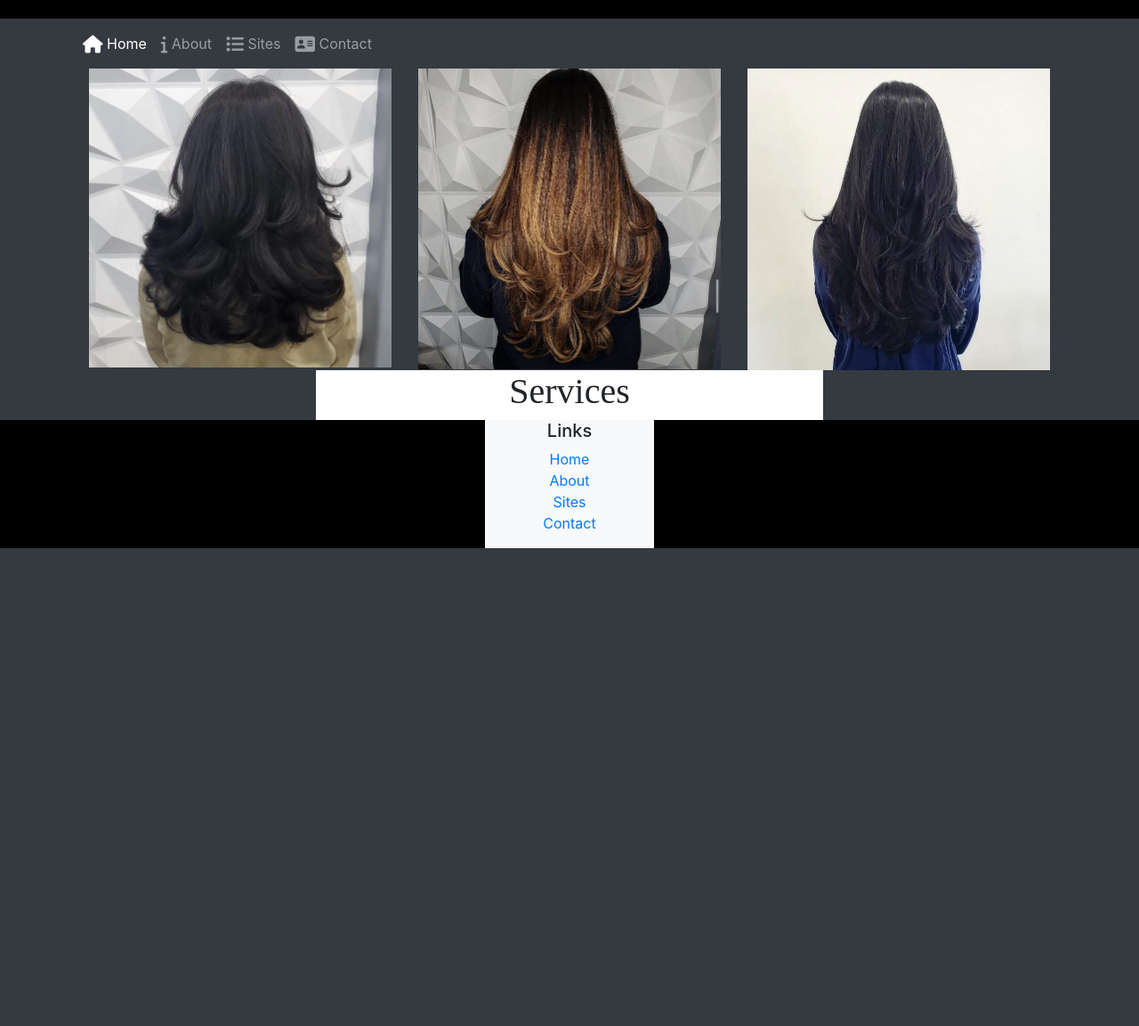
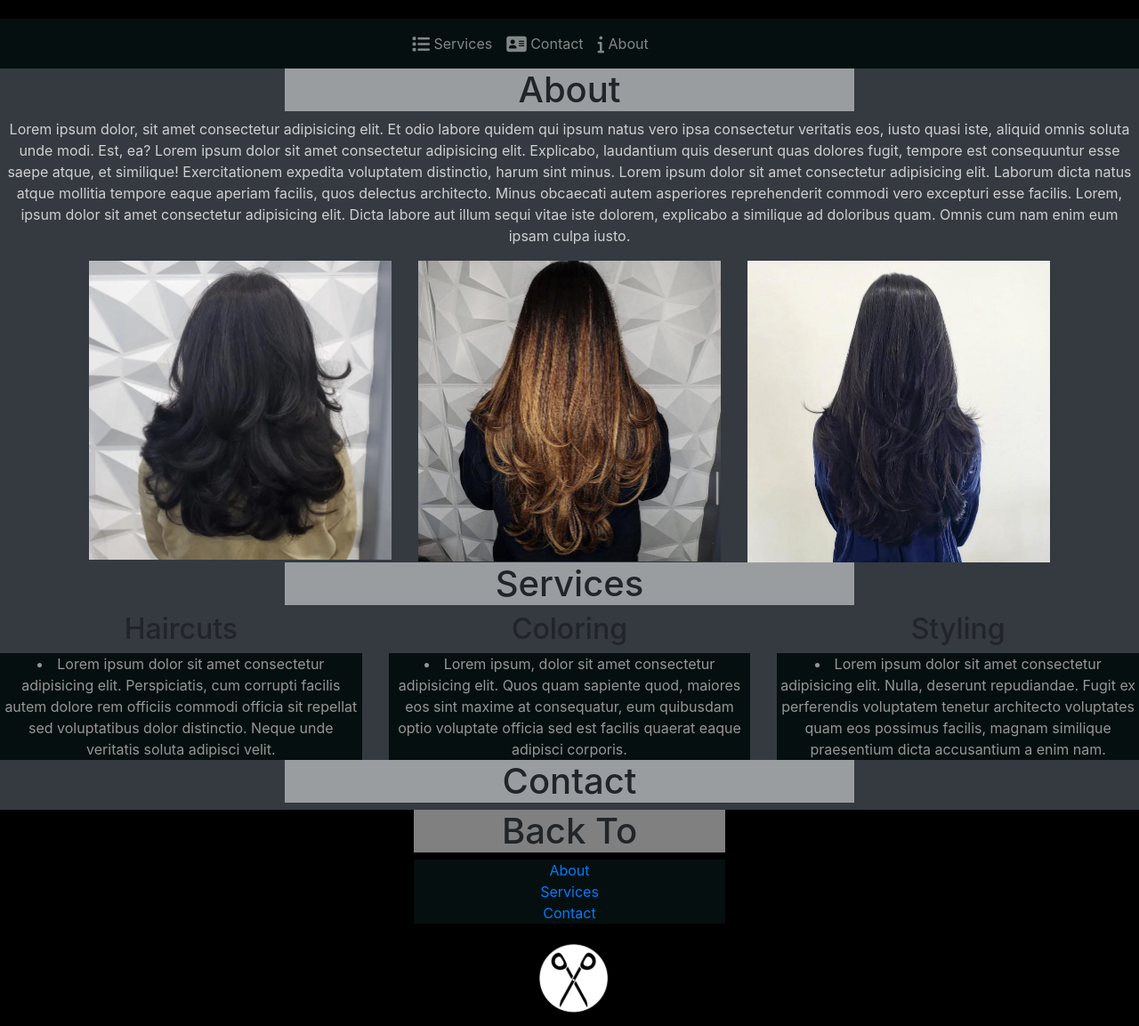
Before and after one commit to HemoglobinGoblin/portfolioProject1, a website: page index.html in a window 1280 px wide. Shown: the part 260-1413 px from the top of the page at 89% size. Before the commit the page ends 876 px from the top, so only its background shows below. Drawn offline with nearby package versions, Linux system fonts and the light colour scheme.

Commit message:
Centering and Background colors

```diff
--- a/css/styles.css
+++ b/css/styles.css
@@ -6,7 +6,13 @@
 }
 
 h1 {
-    font-family: "Amantic-SC";
+    text-align: center;
+    background-color: rgb(255, 255, 255, .5);
+
+}
+
+h2 {
+
 }
 
 .site-footer {
@@ -20,3 +26,16 @@ h1 {
     min-width: auto !important;
 }
 */
+
+p {
+    color: rgb(207, 207, 207);
+}
+
+.navbar {
+    background-color: rgb(5, 15, 15);
+}
+
+li {
+    background-color: rgb(5, 15, 15);
+    color: rgb(150, 150, 150);
+}
--- a/index.html
+++ b/index.html
@@ -20,9 +20,9 @@
         <div class="container">
             <div class="row">
                 <div class="col text-center">
-                    <a href="idnex.html"><img src="img/CircleScissors.png" /></a>
+                    <a href="index.html"><img src="img/CircleScissors.png" /></a>
                     <div>
-                        <h1>Hands of Scissors</h1>
+                        <h1 class="col-6 offset-3">Hands of Scissors</h1>
                         <h2>Let us slice you a new look</h2>
                     </div>
                 </div>
@@ -30,9 +30,6 @@
         </div>
     </header>
 
-<!--this is a test-->
-<!--this is a test-->
-<!--this is a test-->
 
     <nav class="navbar navbar-expand-sm navbar-dark sticky-top">
         <div class="container">
@@ -40,15 +37,23 @@
                 <span class="navbar-toggler-icon"></span>
             </button>
             <div class="collapse navbar-collapse" id="nucampNavbar">
-                <ul class="navbar-nav">
-                    <li class="nav-item active"><a class="nav-link" href="#"><i class="fa fa-home fa-lg"></i> Home</a></li>
-                    <li class="nav-item"><a class="nav-link" href="aboutus.html"><i class="fa fa-info fa-lg"></i> About</a></li>
-                    <li class="nav-item"><a class="nav-link" href="#"><i class="fa fa-list fa-lg"></i> Sites</a></li>
-                    <li class="nav-item"><a class="nav-link" href="contactus.html"><i class="fa fa-address-card fa-lg"></i> Contact</a></li>
+                <ul class="offset-4 navbar-nav">
+                    <li class="nav-item"><a class="nav-link" href="#services"><i class="fa fa-list fa-lg"></i> Services</a></li>
+                    <li class="nav-item"><a class="nav-link" href="#contact"><i class="fa fa-address-card fa-lg"></i> Contact</a></li>
+                    <li class="nav-item"><a class="nav-link" href="#about"><i class="fa fa-info fa-lg"></i> About</a></li>
                 </ul>
             </div>
         </div>
     </nav>
+
+    <div>
+        <header>
+            <h1 class="col-6 offset-3" id="about">About</h1>
+        </header>
+        <p class="text-center">
+            Lorem ipsum dolor, sit amet consectetur adipisicing elit. Et odio labore quidem qui ipsum natus vero ipsa consectetur veritatis eos, iusto quasi iste, aliquid omnis soluta unde modi. Est, ea? Lorem ipsum dolor sit amet consectetur adipisicing elit. Explicabo, laudantium quis deserunt quas dolores fugit, tempore est consequuntur esse saepe atque, et similique! Exercitationem expedita voluptatem distinctio, harum sint minus. Lorem ipsum dolor sit amet consectetur adipisicing elit. Laborum dicta natus atque mollitia tempore eaque aperiam facilis, quos delectus architecto. Minus obcaecati autem asperiores reprehenderit commodi vero excepturi esse facilis. Lorem, ipsum dolor sit amet consectetur adipisicing elit. Dicta labore aut illum sequi vitae iste dolorem, explicabo a similique ad doloribus quam. Omnis cum nam enim eum ipsam culpa iusto.
+        </p>
+    </div>
 
     <div class="container">
         <div class="row">
@@ -60,25 +65,45 @@
                 </div>
             </div>
         </div>
+    </div>
 
-        <div class="row">
-            <div class="col-6 bg-white offset-3">
-                <h1 class="text-center">Services</h1>
+        <div>
+            <header>
+                <h1 class="col-6 offset-3" id="services">Services</h1>
+            </header>
+            <div class="row">
+                <div class="column col-4">
+                    <h2 class="text-center">Haircuts</h2>
+                    <li class="text-center">Lorem ipsum dolor sit amet consectetur adipisicing elit. Perspiciatis, cum corrupti facilis autem dolore rem officiis commodi officia sit repellat sed voluptatibus dolor distinctio. Neque unde veritatis soluta adipisci velit.</li>
+                </div>
+                <div class="column col-4">
+                    <h2 class="text-center">Coloring</h2>
+                    <li class="text-center">Lorem ipsum, dolor sit amet consectetur adipisicing elit. Quos quam sapiente quod, maiores eos sint maxime at consequatur, eum quibusdam optio voluptate officia sed est facilis quaerat eaque adipisci corporis.</li>
+                </div>
+                <div class="column col-4">
+                    <h2 class="text-center">Styling</h2>
+                    <li class="text-center">Lorem ipsum dolor sit amet consectetur adipisicing elit. Nulla, deserunt repudiandae. Fugit ex perferendis voluptatem tenetur architecto voluptates quam eos possimus facilis, magnam similique praesentium dicta accusantium a enim nam.</li>
+                </div>
             </div>
         </div>
-    </div>
 
-    <footer class="site-footer">
+        <div>
+            <header>
+                <h1 class="col-6 offset-3" id="contact">Contact</h1>
+            </header>
+        </div>
+
+    <footer class="site-footer ">
         <div class="container">
             <div class="row">
-                <div class="col-2 text-center offset-5 bg-light">
-                    <h5>Links</h5>
+                <div class="col-4 offset-4 text-center">
+                    <h1>Back To</h1>
                     <ul class="list-unstyled">
-                        <li><a href="#">Home</a></li>
                         <li><a href="#">About</a></li>
-                        <li><a href="#">Sites</a></li>
+                        <li><a href="#">Services</a></li>
                         <li><a href="#">Contact</a></li>
                     </ul>
+                    <a href="index.html"><img src="img/CircleScissors.png" /></a>
                 </div>
             </div>
         </div>
```
